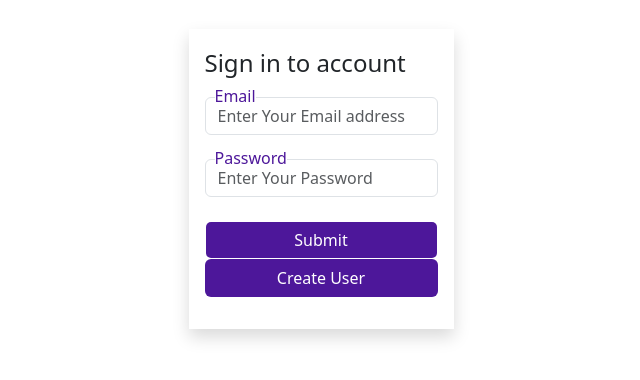
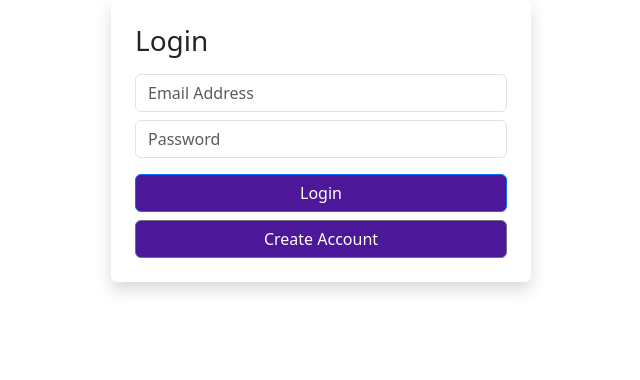
Before and after one commit to abhijeet-talmale/FissionFrontend, a React (Vite) app: page / in a window 1280 px wide. Shown: the top 380 px of the page, without its empty margins (319-959 px from the left). Built offline with nearby package versions, Linux system fonts and the light colour scheme.

Commit message:
Update Login.jsx

```diff
--- a/src/components/Login.jsx
+++ b/src/components/Login.jsx
@@ -1,41 +1,45 @@
-import React from 'react'
-import { Formik, Form, Field, ErrorMessage } from 'formik';
-import '../assets/css/Sign.css';
+import React from "react";
+import { Formik } from "formik";
+import axios from "axios";
 import { useNavigate } from "react-router-dom";
-import axios from 'axios';
 
 const Login = () => {
   const navigate = useNavigate();
+
   return (
-    <div className='container-fluid form-box p-3 d-flex flex-column justify-content-center  shadow border-2'>
-        <p className='fs-4'>Sign in to  account</p>
+    <div className="container p-4 shadow rounded" style={{ maxWidth: 420 }}>
+      <h3 className="mb-3">Login</h3>
 
       <Formik
-       initialValues={{ email: '', password: '' }}
-       validate={values => {
+        initialValues={{ email: "", password: "" }}
+        validate={(values) => {
           const errors = {};
-         if (!values.email) {
-           errors.email = 'Required';
-         } else if (
-           !/^[A-Z0-9._%+-]+@[A-Z0-9.-]+\.[A-Z]{2,}$/i.test(values.email)
-         ) {
-           errors.email = 'Invalid email address';
-         }
+          if (!values.email) errors.email = "Email required";
+          if (!values.password) errors.password = "Password required";
           return errors;
         }}
         onSubmit={async (values, { setSubmitting }) => {
           try {
-    const res = await axios.post("https://fisssionbackendpro.onrender.com/login", {
-      email: values.email,
-      password: values.password
-    });
+            const res = await axios.post(
+              "https://fisssionbackendpro.onrender.com/login",
+              values,
+              { withCredentials: true }   // allow cookies if backend sends JWT cookie
+            );
 
             alert("Login Successful");
+
+            // If backend returns token
+            if (res.data.token) {
+              localStorage.setItem("token", res.data.token);
+            }
+
             navigate("/data");
           } catch (err) {
-    console.log("LOGIN ERROR", err);
-    if (err.response) alert(err.response.data);
-    else alert("Server not running");
+            if (err.response) {
+              alert(err.response.data.message || "Login failed");
+            } else {
+              alert("Server not reachable");
+            }
           }
 
           setSubmitting(false);
@@ -49,42 +53,54 @@ const Login = () => {
           handleBlur,
           handleSubmit,
           isSubmitting,
-         /* and other goodies */
         }) => (
-         <form  className=" mb-3" onSubmit={handleSubmit}>
+          <form onSubmit={handleSubmit}>
+            <input
+              type="email"
+              className="form-control mb-2"
+              placeholder="Email Address"
+              name="email"
+              value={values.email}
+              onChange={handleChange}
+              onBlur={handleBlur}
+            />
+            {errors.email && touched.email && (
+              <small className="text-danger">{errors.email}</small>
+            )}
 
             <input
-           className='form-control'
-             type="email"
-             placeholder='Enter Your Email address'
-             name="email"
+              type="password"
+              className="form-control mb-2"
+              placeholder="Password"
+              name="password"
+              value={values.password}
               onChange={handleChange}
               onBlur={handleBlur}
-             value={values.email}
+            />
+            {errors.password && touched.password && (
+              <small className="text-danger">{errors.password}</small>
+            )}
 
-           />
-           <label className='label1'>Email</label>
-           {errors.email && touched.email && errors.email}
-           <input
-           className='form-control'
-             type="password"
-             name="password"
-             placeholder='Enter Your Password'
-             onChange={handleChange}
-             onBlur={handleBlur}
-             value={values.password}
-           />
-           <label className='label1'>Password</label>
-           {errors.password && touched.password && errors.password}
-           <button className=" form-control btn"  type="submit" disabled={isSubmitting}>
-             Submit
+            <button
+              type="submit"
+              className="btn btn-primary w-100 mt-2"
+              disabled={isSubmitting}
+            >
+              Login
             </button>
-           <button type='submit'  className='btn btn danger' onClick={()=>navigate('/create')}>Create User</button>
+
+            <button
+              type="button"
+              className="btn btn-outline-secondary w-100 mt-2"
+              onClick={() => navigate("/create")}
+            >
+              Create Account
+            </button>
           </form>
         )}
       </Formik>
     </div>
-  )
-}
+  );
+};
 
-export default Login
+export default Login;
```
Lines whose indentation alone changed are shown as unchanged.
